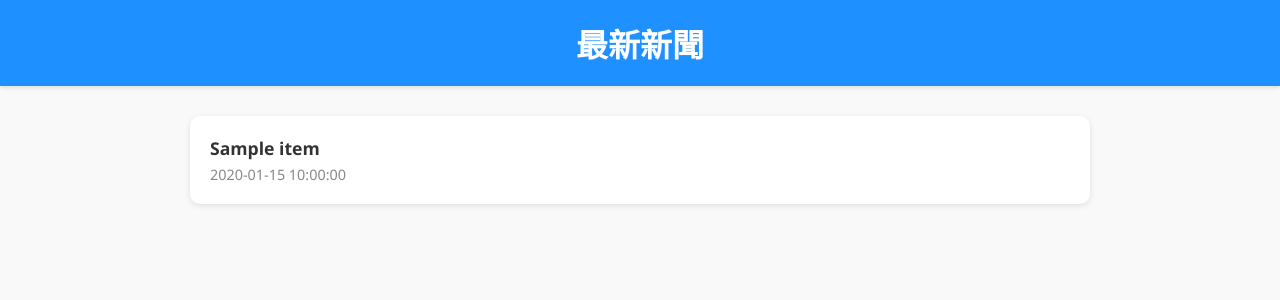
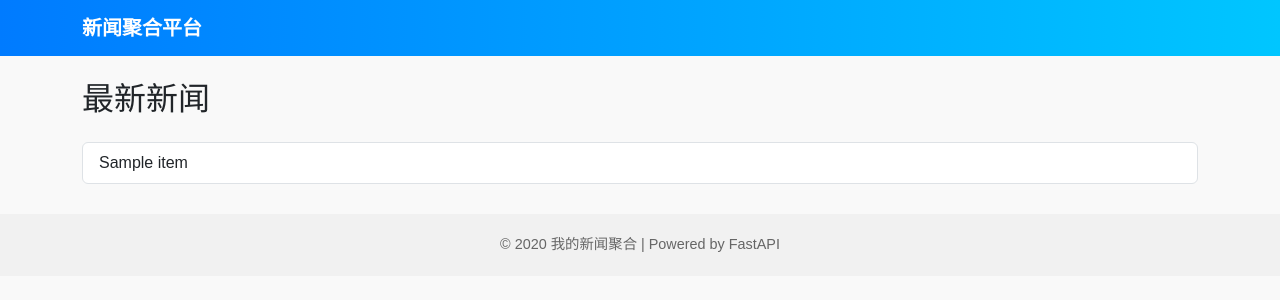
Before and after one commit to elaineling891-ux/MyNews, a FastAPI app: template templates/index.html in a window 1280 px wide. Shown: the top 300 px of the page. Run offline with FastAPI, Linux system fonts and the light colour scheme; the template is opened without the code that fills it: most values are stand-ins (such as "Sample title", 1, 10 or a date in 2020).

Commit message:
Update index.html

```diff
--- a/templates/index.html
+++ b/templates/index.html
@@ -1,82 +1,38 @@
 <!DOCTYPE html>
-<html lang="zh-TW">
+<html lang="zh">
 <head>
   <meta charset="UTF-8">
-    <title>最新新聞</title>
+  <title>新闻聚合</title>
+  <meta name="viewport" content="width=device-width, initial-scale=1">
+  <link href="https://cdn.jsdelivr.net/npm/bootstrap@5.3.0/dist/css/bootstrap.min.css" rel="stylesheet">
   <style>
-        body {
-            font-family: "Segoe UI", Tahoma, Geneva, Verdana, sans-serif;
-            background-color: #f9f9f9;
-            margin: 0;
-            padding: 0;
-        }
-
-        header {
-            background-color: #1e90ff;
-            color: white;
-            padding: 20px;
-            text-align: center;
-            box-shadow: 0 2px 4px rgba(0,0,0,0.1);
-        }
-
-        h1 {
-            margin: 0;
-            font-size: 2em;
-        }
-
-        .news-container {
-            max-width: 900px;
-            margin: 30px auto;
-            display: flex;
-            flex-direction: column;
-            gap: 15px;
-        }
-
-        .news-card {
-            background-color: white;
-            padding: 20px;
-            border-radius: 10px;
-            box-shadow: 0 2px 6px rgba(0,0,0,0.1);
-            transition: transform 0.2s, box-shadow 0.2s;
-        }
-
-        .news-card:hover {
-            transform: translateY(-5px);
-            box-shadow: 0 4px 12px rgba(0,0,0,0.15);
-        }
-
-        .news-card a {
-            text-decoration: none;
-            color: #333;
-            font-weight: bold;
-            font-size: 1.1em;
-        }
-
-        .news-card a:hover {
-            color: #1e90ff;
-        }
-
-        .timestamp {
-            color: #888;
-            font-size: 0.9em;
-            margin-top: 5px;
-        }
+    body { background-color: #f9f9f9; font-family: "Microsoft YaHei", sans-serif; }
+    .navbar { background: linear-gradient(90deg, #007bff, #00c6ff); }
+    .navbar-brand { color: white !important; font-weight: bold; }
+    .list-group-item { cursor: pointer; }
+    footer { margin-top: 30px; text-align: center; padding: 20px; background-color: #f1f1f1; font-size: 0.9rem; color: #666; }
   </style>
 </head>
 <body>
-    <header>
-        <h1>最新新聞</h1>
-    </header>
+<nav class="navbar navbar-expand-lg">
+  <div class="container">
+    <a class="navbar-brand" href="/">新闻聚合平台</a>
+  </div>
+</nav>
 
-    <div class="news-container">
+<div class="container mt-4">
+  <h2 class="mb-4">最新新闻</h2>
+  <div class="list-group">
     {% for item in news %}
-        <div class="news-card">
-            <a href="{{ item.link }}" target="_blank">{{ item.title }}</a>
-            {% if item.timestamp %}
-            <div class="timestamp">{{ item.timestamp }}</div>
-            {% endif %}
-        </div>
+      <a href="/news/{{ loop.index0 }}" class="list-group-item list-group-item-action">
+        {{ item.title }}
+      </a>
     {% endfor %}
   </div>
+</div>
+
+<footer>
+  &copy; {{ year }} 我的新闻聚合 | Powered by FastAPI
+</footer>
 </body>
 </html>
```
Lines whose indentation alone changed are shown as unchanged.
